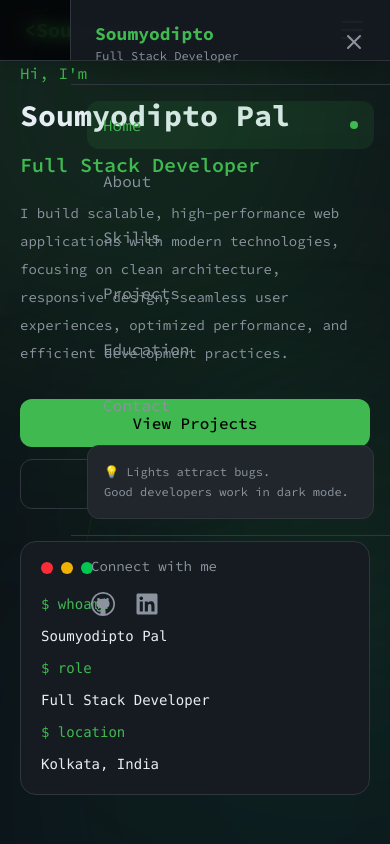
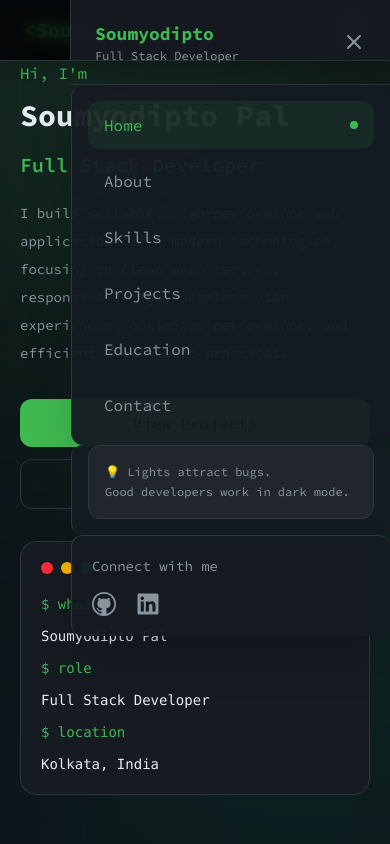
Before and after one commit to Soumyodipto68/my-portfolio, a React (Vite) app: page / in a window 390 px wide. Both pictures are taken after a click on the button 352 px from the left and 30 px from the top of the page. Shown: the top 844 px of the page. Built offline with nearby package versions, Linux system fonts and the light colour scheme.

Commit message:
final commit

```diff
--- a/src/components/Navbar.tsx
+++ b/src/components/Navbar.tsx
@@ -1,4 +1,4 @@
-import { useEffect, useState } from "react";
+import { useEffect, useState, useRef } from "react";
 import { Menu, X } from "lucide-react";
 import { VscGithub } from "react-icons/vsc";
 import { FaLinkedin } from "react-icons/fa";
@@ -18,6 +18,7 @@ const Navbar = () => {
   const [open, setOpen] = useState(false);
   const [active, setActive] = useState("home");
   const [themeOpen, setThemeOpen] = useState(false);
+  const sidebarRef = useRef<HTMLDivElement | null>(null);
 
   useEffect(() => {
     const handleScroll = () => {
@@ -37,6 +38,25 @@ const Navbar = () => {
     window.addEventListener("scroll", handleScroll);
     return () => window.removeEventListener("scroll", handleScroll);
   }, []);
+
+  useEffect(() => {
+    const handleClickOutside = (e: MouseEvent | TouchEvent) => {
+      if (!open) return;
+      const target = e.target as Node;
+      if (!sidebarRef.current) return;
+      if (!sidebarRef.current.contains(target)) {
+        setOpen(false);
+      }
+    };
+
+    document.addEventListener("mousedown", handleClickOutside);
+    document.addEventListener("touchstart", handleClickOutside);
+
+    return () => {
+      document.removeEventListener("mousedown", handleClickOutside);
+      document.removeEventListener("touchstart", handleClickOutside);
+    };
+  }, [open]);
 
   const scrollToSection = (id: string) => {
     const section = document.getElementById(id);
@@ -139,6 +159,7 @@ const Navbar = () => {
               initial={{ opacity: 0, y: -10, scale: 0.9 }}
               animate={{ opacity: 1, y: 0, scale: 1 }}
               exit={{ opacity: 0, y: -10, scale: 0.9 }}
+              transition={{ duration: 0.2 }}
               className="absolute top-12 right-0 w-44 rounded-2xl border border-[#30363d] bg-[#161b22]/95 backdrop-blur-xl shadow-2xl p-2 z-50">
               💡 Lights attract bugs, Good Developer only works in dark mode
             </motion.div>
@@ -181,7 +202,8 @@ const Navbar = () => {
           stiffness: 300,
           damping: 30,
         }}
-        className="md:hidden fixed top-0 right-0 h-full w-[85%] max-w-[320px] bg-[#161b22]/95 backdrop-blur-2xl
+        ref={(el) => (sidebarRef.current = el)}
+        className="md:hidden fixed top-0 right-0 h-full w-[85%] max-w-[320px] bg-[#161b22]/95 backdrop-blur-md
         border-l border-[#30363d]
         shadow-2xl z-50 flex flex-col"
       >
@@ -207,7 +229,9 @@ const Navbar = () => {
         </div>
 
         {/* Links */}
-        <ul className="p-4 flex-grow space-y-2">
+        <ul className="p-4 flex-grow space-y-2  bg-[#161b22]/95 backdrop-blur-md
+        border-l border-[#30363d]
+        shadow-2xl rounded-xl">
           {links.map((link, index) => (
             <motion.li
               key={link.id}
@@ -237,7 +261,9 @@ const Navbar = () => {
         </ul>
 
         {/* Developer Quote */}
-        <div className="px-4 pb-4">
+        <div className="px-4 pb-4  bg-[#161b22]/95 backdrop-blur-md
+        border-l border-[#30363d]
+        shadow-2xl rounded-xl">
           <div className="p-4 rounded-xl bg-[#21262d] border border-[#30363d]">
             <p className="text-xs text-[#8b949e] leading-5">
               💡 Lights attract bugs.
@@ -248,7 +274,9 @@ const Navbar = () => {
         </div>
 
         {/* Socials */}
-        <div className="border-t border-[#30363d] p-5">
+        <div className="border-t border-[#30363d] p-5  bg-[#161b22]/95 backdrop-blur-md
+        border-l border-[#30363d]
+        shadow-2xl rounded-xl">
           <p className="text-sm text-[#8b949e] mb-4">
             Connect with me
           </p>
```
